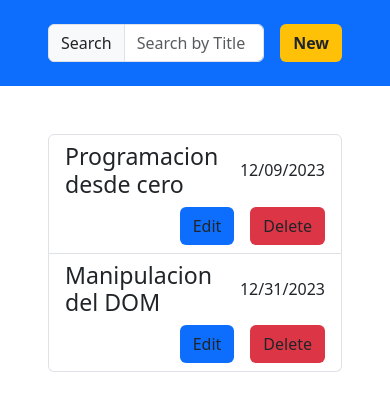
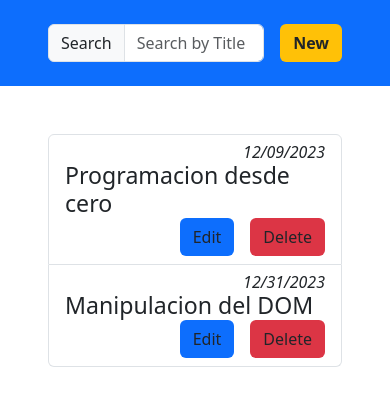
Before and after one commit to jorgesosa-funval/posts-app, a plain HTML site: page index.html in a window 390 px wide. Drawn offline with nearby package versions, Linux system fonts and the light colour scheme.

Commit message:
change card mobile styles

```diff
--- a/index.html
+++ b/index.html
@@ -27,9 +27,9 @@
 
       <ul class="list-group p-5" id="posts_list">
          <li class="list-group-item d-md-flex align-items-center justify-content-between">
-            <div class="d-flex align-items-center justify-content-between flex-grow-1 info ">
+            <div class="d-flex align-items-md-center justify-content-between flex-grow-1 info flex-column-reverse flex-md-row">
                <h3>TItulo del post</h3>
-               <h6>Fecha</h6>
+               <h6 class="text-end">Fecha</h6>
             </div>
             <div class="action d-flex justify-content-end gap-3 flex-grow-1">
                <button class="btn bg-primary">
--- a/scripts/main.js
+++ b/scripts/main.js
@@ -40,9 +40,9 @@ function loadPosts() {
 function gerateTemplate({titulo,fecha}) {
     const post_template = `
         <li class="list-group-item d-md-flex align-items-center justify-content-between">
-            <div class="d-flex align-items-center justify-content-between flex-grow-1 info ">
-               <h3>${titulo}</h3>
-               <h6>${fecha}</h6>
+            <div class="d-flex align-items-md-center justify-content-between flex-grow-1 info flex-column-reverse flex-md-row">
+               <h3 class="m-0">${titulo}</h3>
+               <h6 class="m-0 text-end fst-italic">${fecha}</h6>
             </div>
             <div class="action d-flex justify-content-end gap-3 flex-grow-1">
                <button class="btn bg-primary">
```
